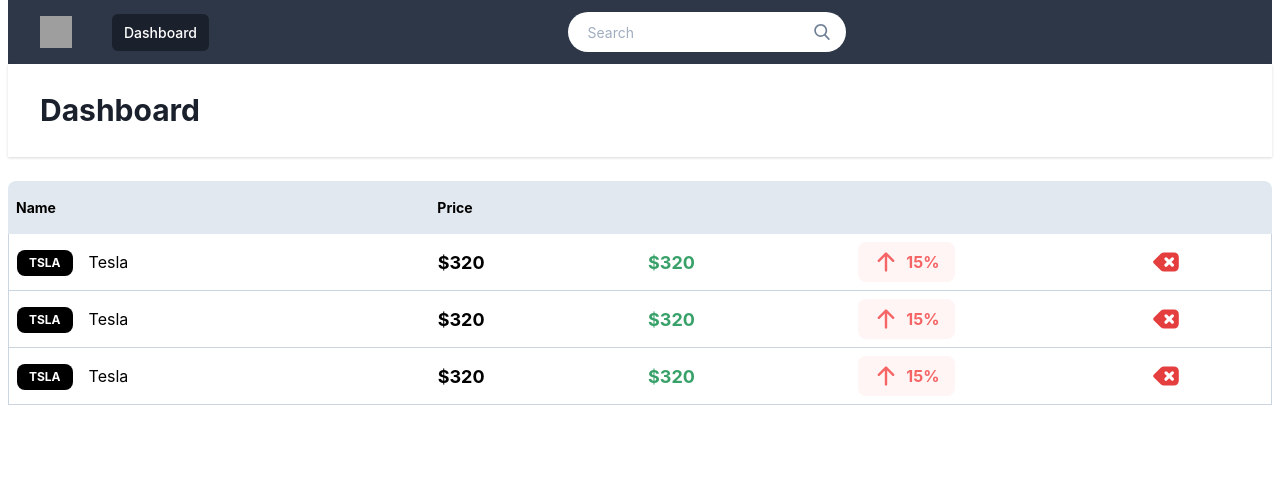
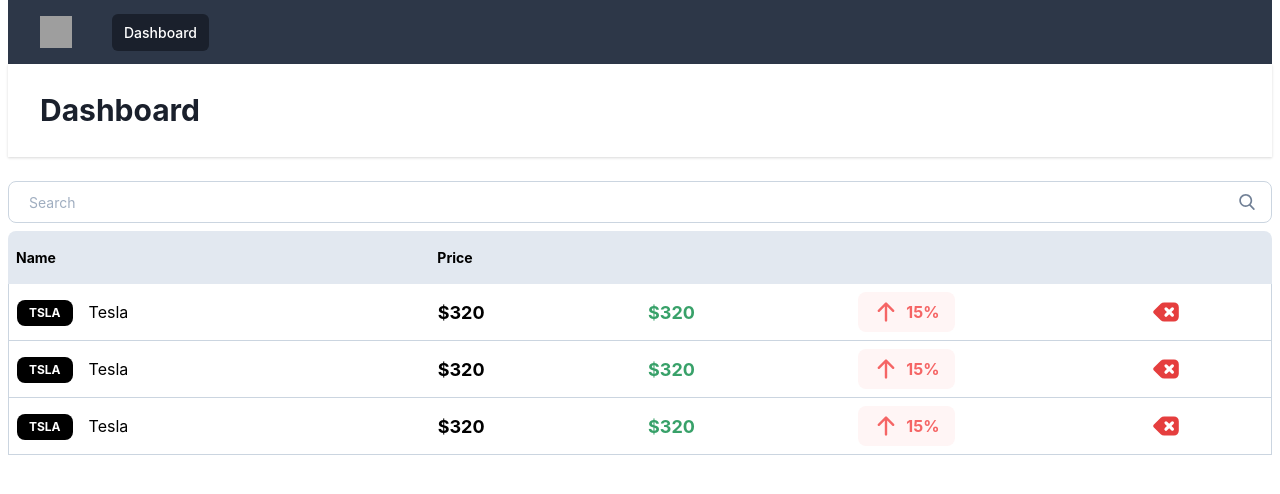
Before and after one commit to kirill-2l/nuxt-stocks, a Nuxt app: page / in a window 1280 px wide. Shown: the top 494 px of the page. Built offline with nearby package versions, Linux system fonts and the light colour scheme; no server answers; grey boxes are pictures that could not be loaded.

Commit message:
update components

```diff
--- a/components/VDashboardBody.vue
+++ b/components/VDashboardBody.vue
@@ -1,6 +1,7 @@
 <template>
   <main>
     <div class="py-6">
+      <VSearch class="mb-2" />
       <slot />
     </div>
   </main>
--- a/components/VDashboardNav.vue
+++ b/components/VDashboardNav.vue
@@ -21,7 +21,6 @@
             </div>
           </div>
         </div>
-        <VSearch />
         <div class="hidden md:block">
           <div class="ml-4 flex items-center md:ml-6">
             <!-- Profile dropdown -->
--- a/components/VSearch.vue
+++ b/components/VSearch.vue
@@ -1,15 +1,15 @@
 <template>
   <!-- component -->
-  <div class="relative text-gray-600">
+  <div class="relative text-gray-600 border border-gray-400 rounded-lg">
     <input
       type="search"
       name="serch"
       placeholder="Search"
       class="bg-white h-10 px-5 pr-10 rounded-full text-sm focus:outline-none"
+      @keyup="search"
     />
     <button type="submit" class="absolute right-0 top-0 mt-3 mr-4">
       <svg
-        id="Capa_1"
         class="h-4 w-4 fill-current"
         xmlns="http://www.w3.org/2000/svg"
         xmlns:xlink="http://www.w3.org/1999/xlink"
@@ -29,3 +29,26 @@
     </button>
   </div>
 </template>
+
+<script>
+export default {
+  name: 'VSearch',
+  data() {
+    return {
+      items: [],
+    };
+  },
+  methods: {
+    async search(e) {
+      console.log(e.target.value);
+      // requests.get('https://finnhub.io/api/v1/search?q=apple&token=c15n59748v6taen8rq5g')
+      try {
+        const res = await this.$api.$get(`/search?q=${e.target.value}`);
+        this.items = res;
+      } catch (e) {
+        console.log(e);
+      }
+    },
+  },
+};
+</script>
--- a/pages/index.vue
+++ b/pages/index.vue
@@ -9,9 +9,23 @@
 </template>
 
 <script>
-export default {};
+export default {
+  name: 'Home',
+  data() {
+    return {
+      stocks: [],
+    };
+  },
+  async fetch() {
+    this.stocks = await this.$api.$get('/stock/profile2?symbol=AAPL');
+  },
+  computed: {
+    stock() {
+      return this.$store.state.stocks;
+    },
+  },
+};
 </script>
-
 <style>
 /* Sample `apply` at-rules with Tailwind CSS
 .container {
```
Also changed, not shown: 1 other file (tests, documents, lock files or other folders).
